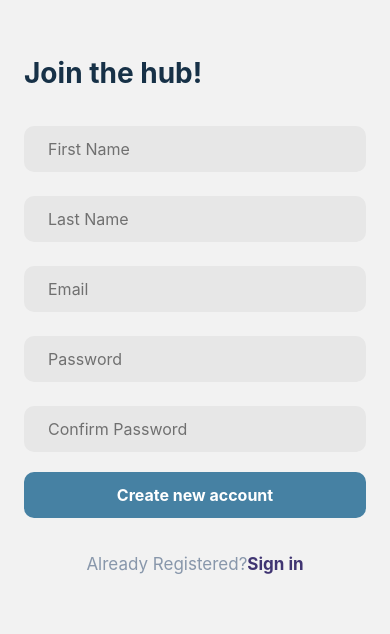
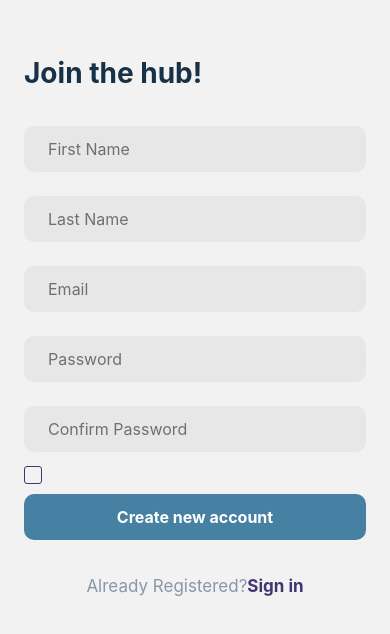
Before and after one commit to Akshita2020/Planify_react_native, a React Native app: screen /Signup in a window 390 px wide. Shown: the top 634 px of the page. Built offline with nearby package versions, Linux system fonts and the light colour scheme.

Commit message:
Created checkbox

```diff
--- /dev/null
+++ b/src/components/Checkbox/index.tsx
@@ -0,0 +1,20 @@
+import {Pressable, View} from 'react-native';
+import React from 'react';
+import styles from './styles';
+
+interface CheckboxProps {
+  Checked: boolean;
+  onPress?: () => void;
+}
+
+const Checkbox = ({Checked, onPress}: CheckboxProps) => {
+  return (
+    <Pressable
+      onPress={onPress}
+      style={[styles.container, Checked ? styles.checkedBox : {}]}>
+      {Checked ? <View style={styles.innerSquare} /> : null}
+    </Pressable>
+  );
+};
+
+export default React.memo(Checkbox);
--- /dev/null
+++ b/src/components/Checkbox/styles.tsx
@@ -0,0 +1,26 @@
+import {StyleSheet} from 'react-native';
+import colors from '../../constants/colors';
+
+const styles = StyleSheet.create({
+  container: {
+    width: 18,
+    height: 18,
+    borderWidth: 1,
+    borderColor: colors.purple,
+    borderRadius: 3,
+    justifyContent: 'center',
+    alignItems: 'center',
+    marginVertical: 2,
+  },
+  innerSquare: {
+    width: 10,
+    height: 10,
+    backgroundColor: colors.purple,
+    borderRadius: 2,
+  },
+  checkedBox: {
+    borderWidth: 2,
+  },
+});
+
+export default styles;
--- a/src/screens/auth/Signup/index.tsx
+++ b/src/screens/auth/Signup/index.tsx
@@ -5,8 +5,14 @@ import {NavigationProp} from '@react-navigation/native';
 import Title from '../../../components/Title';
 import Button from '../../../components/Button';
 import Input from '../../../components/Input';
+import Checkbox from '../../../components/Checkbox';
 
 const Signup = ({navigation}: {navigation: NavigationProp<any>}) => {
+  const [agreed, setAgreed] = React.useState(false);
+
+  const onCheckboxPress = () => {
+    setAgreed(value => !value);
+  };
   return (
     <View style={styles.container}>
       <Title title="Join the hub!" />
@@ -15,6 +21,9 @@ const Signup = ({navigation}: {navigation: NavigationProp<any>}) => {
       <Input placeholder="Email" />
       <Input placeholder="Password" />
       <Input placeholder="Confirm Password" />
+      <View>
+        <Checkbox Checked={agreed} onPress={onCheckboxPress} />
+      </View>
       <Button type="blue" title="Create new account" />
       <Text style={[styles.footerText]}>
         Already Registered?
```
